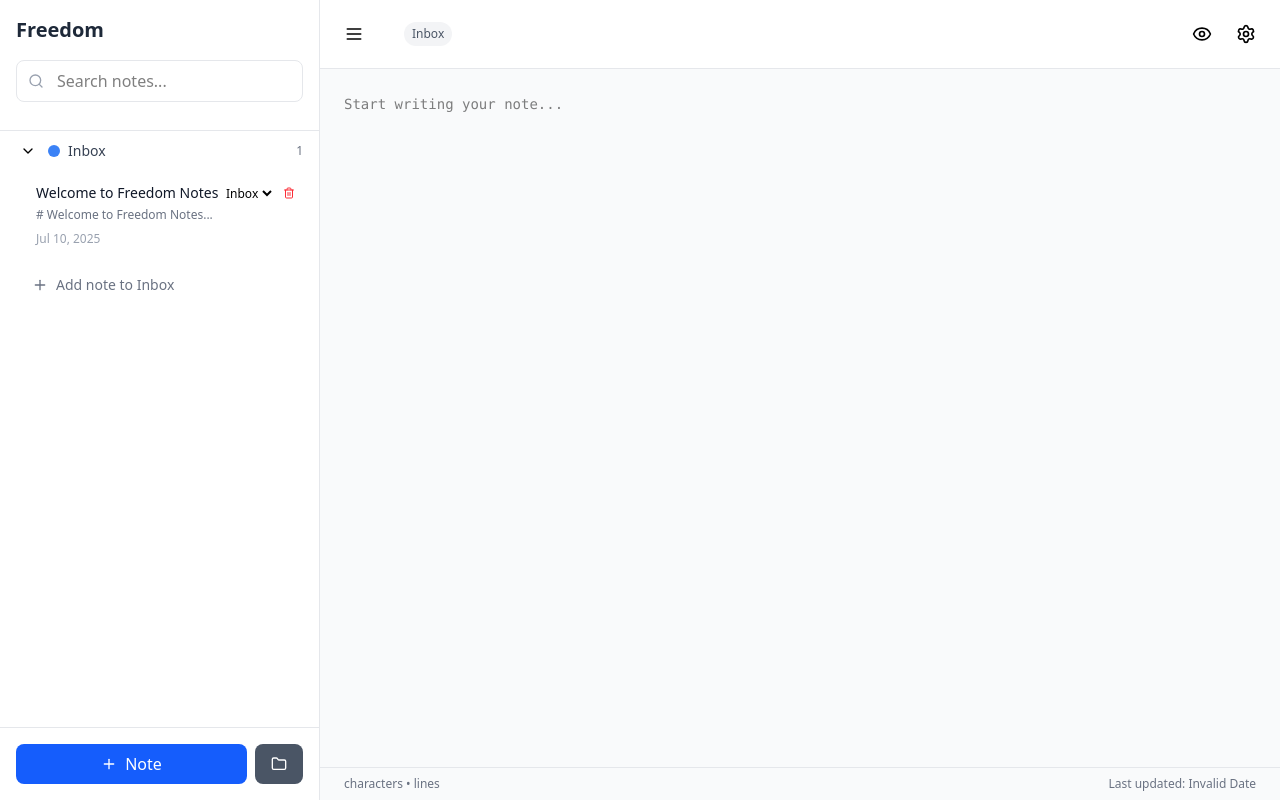
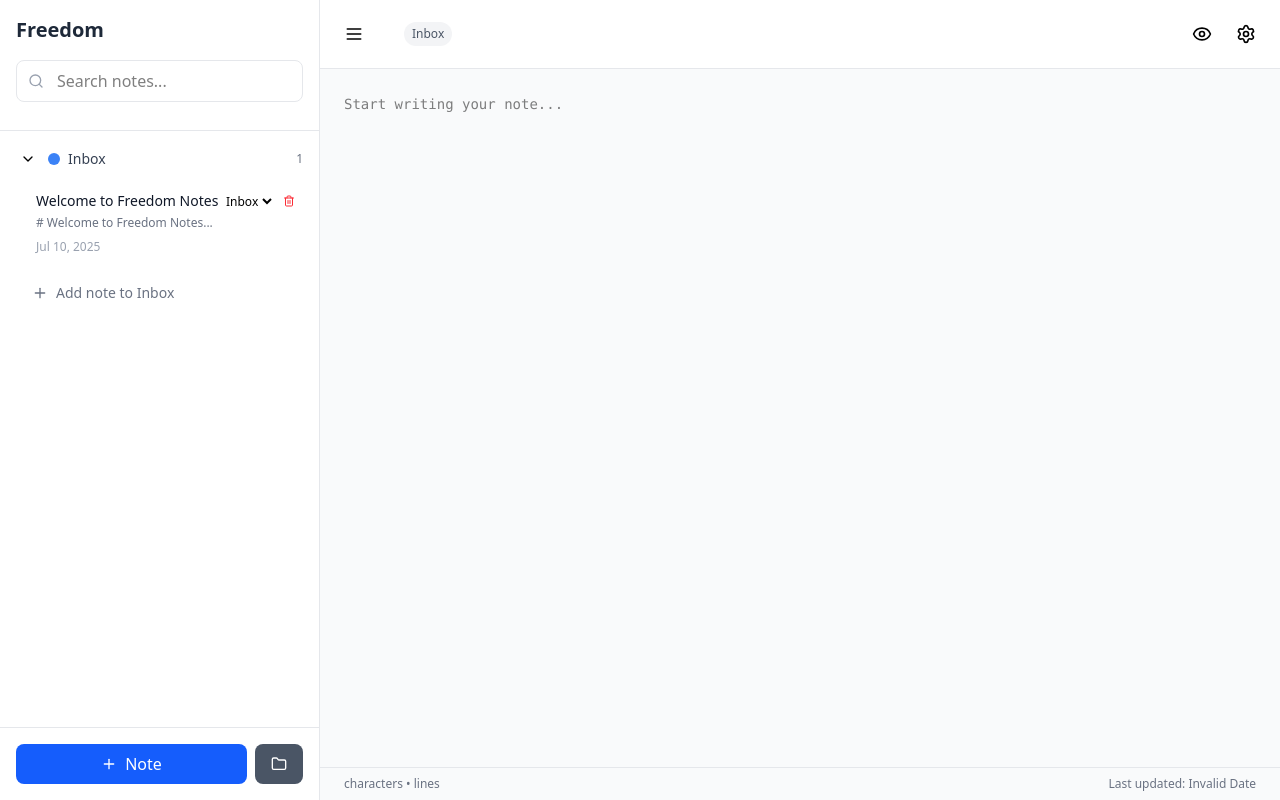
Before and after one commit to erdum/freedom-notes, a React (Vite) app: page / in a window 1280 px wide. Built offline with nearby package versions, Linux system fonts and the light colour scheme.

Commit message:
Update Folders.jsx

```diff
--- a/src/components/Sidebar/Folders.jsx
+++ b/src/components/Sidebar/Folders.jsx
@@ -39,7 +39,7 @@
   }, {});
 
   return (
-    <div className="flex-1 overflow-y-auto">
+    <div className="flex-1 overflow-y-auto pt-2">
       {folders.map(folder => (
         <div key={folder.id} className="mb-1 overflow-hidden">
           {/* Folder Header */}
```
